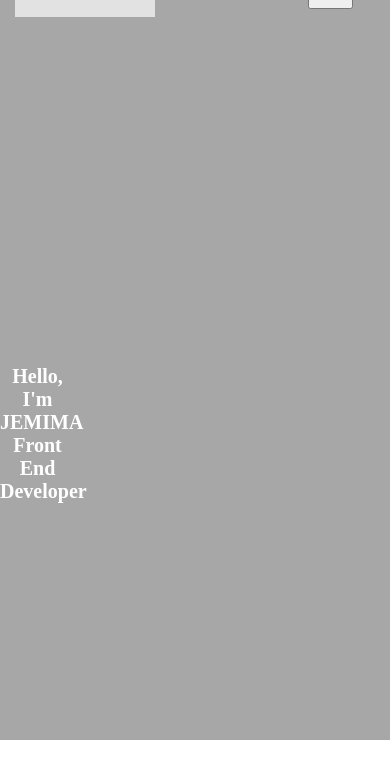
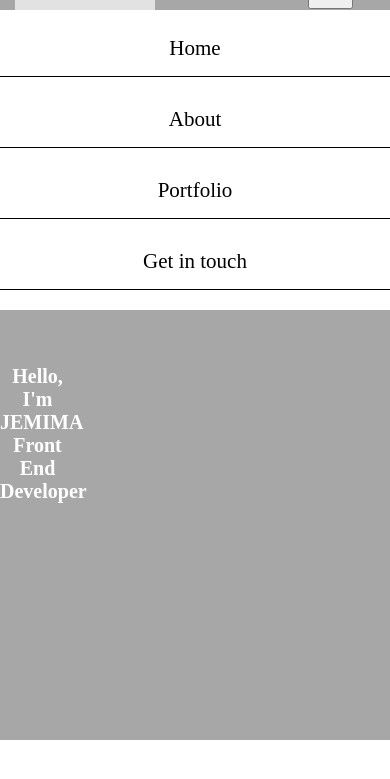
Before and after one commit to neizerjemima/Neizer_Jemima_Portfolio, a plain HTML site: page index.html in a window 390 px wide. Both pictures are taken after a click on the button 330 px from the left and 23 px from the top of the page. Shown: the part 29-808 px from the top of the page. Drawn offline with Linux system fonts and the light colour scheme.

Commit message:
header done

```diff
--- a/index.html
+++ b/index.html
@@ -17,7 +17,7 @@
                 <h2 class="hidden">Main Navigation</h2>
                 <button id="button"></button>
                 <div id="burger-con">
-                    <ul id="burger-menu">
+                    <ul>
                         <li><a href="index.html">Home</a></li>
                         <li><a href="about.html">About</a></li>
                         <li><a href="portfolio.html">Portfolio</a></li>
--- a/js/main.js
+++ b/js/main.js
@@ -0,0 +1,17 @@
+(() => {
+    (function () {
+        "use strict";
+        console.log("fired");
+
+
+        let button = document.querySelector("#button");
+        let burgerMenu = document.querySelector("#burger-con");
+
+        function hamburgerMenu() {
+            burgerMenu.classList.toggle("slide-toggle");
+            button.classList.toggle("expanded");
+        }
+
+        button.addEventListener("click", hamburgerMenu, false);
+    })();
+})();
--- a/sass/components/_header.scss
+++ b/sass/components/_header.scss
@@ -1,4 +1,8 @@
 @use '../abstracts/box' as b;
+
+.header {
+    position: sticky;
+}
 
 .logo {
     height: 46px;
@@ -11,11 +15,39 @@
     height: 30px;
     width: 45px;
     margin-top: 8px;
+    transition: all 1 ease;
 }
 
 #burger-con{
     display: none;
+    position: absolute;
+    background-color: #fff;
+
 }
+
+#burger-con.slide-toggle {
+    display: block;
+    right: 0;
+    left: 0;
+}
+
+#burger-con ul {
+    list-style: none;
+    padding: 0;
+    li {
+        text-align: center;
+        margin-bottom: 20px;
+        border-bottom: 1px solid #000;
+        padding: 10px 0 15px 0;
+    }
+
+    li a {
+        text-decoration: none;
+        color: #000;
+        font-size: 21px;
+    }
+}
+
 
 .main-nav1,.main-nav2 {
     display: none;
@@ -30,7 +62,7 @@
         border-bottom-right-radius: 30px;
     }
 
-    .burger {
+    .button {
         height: 45px;
         margin-top: 15px;
     }
@@ -38,13 +70,29 @@
 }
 
 @media screen and (min-width: 1200px) {
-    .burger {
+    #button {
         display: none;
 
     }
     .logo {
         height: 82px;
     }
+
+    // #burger-con {
+    //     display: contents;
+    //     position: relative;
+
+    //     ul li {
+    //         border-bottom: none;
+    //         display: inline;
+    //         margin-right: 27px;
+    //     }
+
+    // }
+
+    // #burger-con ul li:nth-last-child(n+2) {
+    //     color: aqua;
+    // }
 
     .main-nav1,.main-nav2 {
         display: block;
```
Also changed, not shown: css/main.css, 1 other file.
